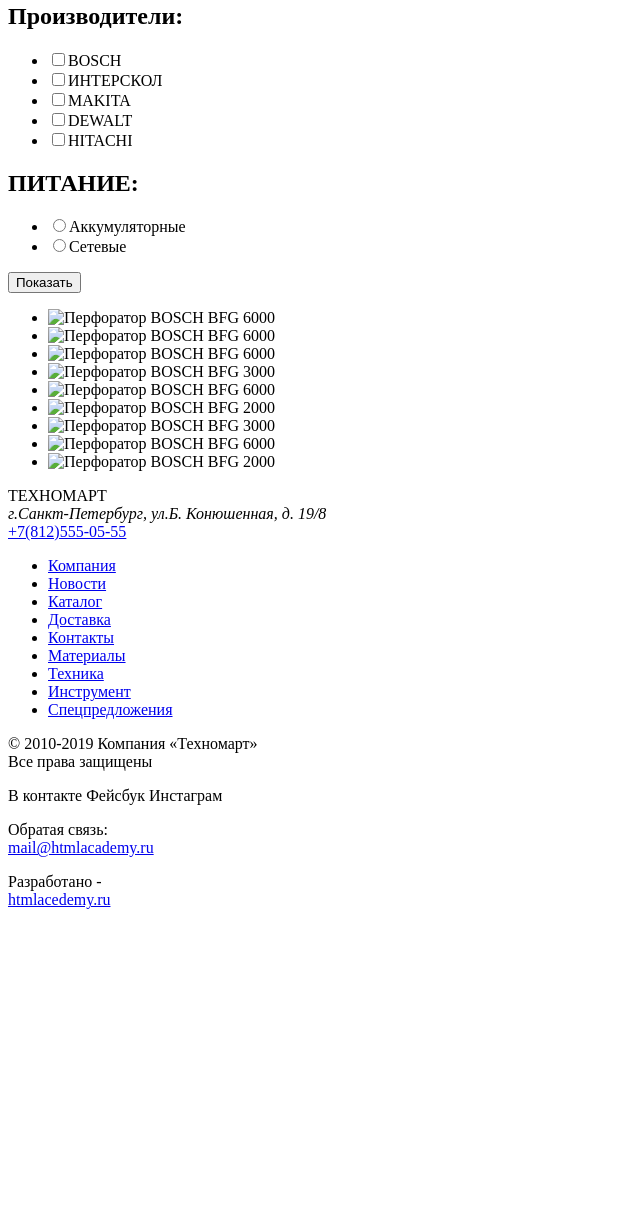
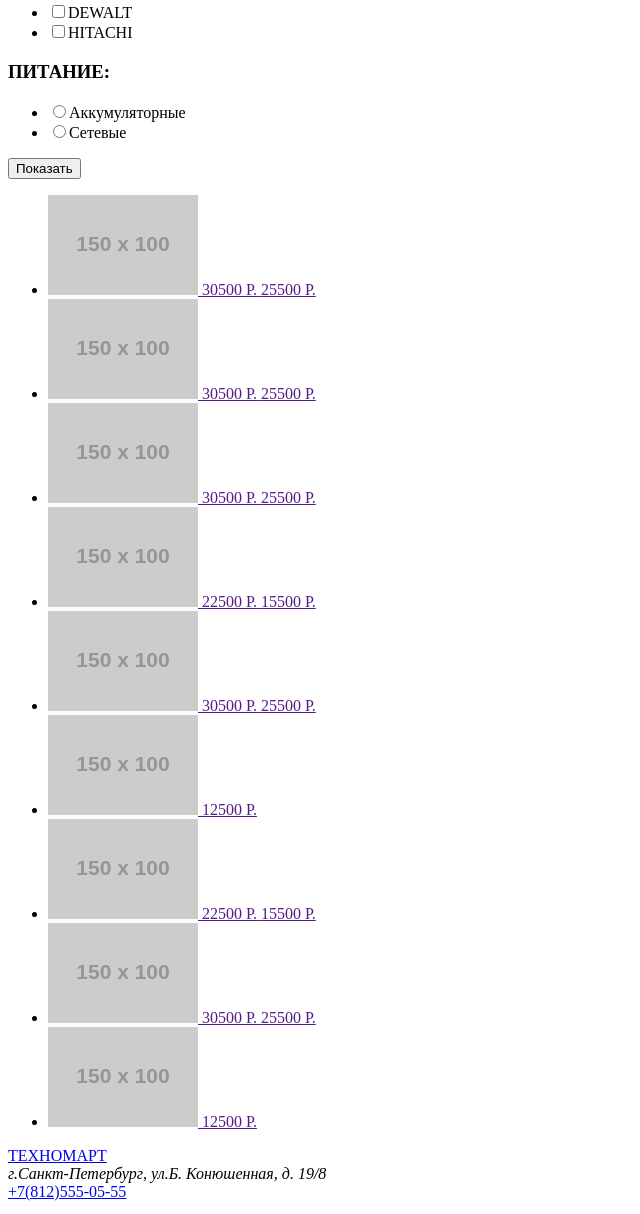
Before and after one commit to Legattto/1246367-technomart-28, a plain HTML site: page catalog.html in a window 1280 px wide. Shown: the part 594-1808 px from the top of the page, without its empty margins (0-640 px from the left). Before the commit the page ends 1519 px from the top, so only its background shows below. Drawn offline with Linux system fonts and the light colour scheme; placeholder pictures from the web are drawn by us.

Commit message:
Испаравления

```diff
--- a/catalog.html
+++ b/catalog.html
@@ -8,15 +8,13 @@
   <body>
     <header class="main-header">
       <div class="up-container">
-        <span>ТЕХНОМАРТ</span>
-        <ul>
-          <li>Поиск</li>
-          <li><a>Закладки</a></li>
-          <li><a>Корзина</a></li>
-          <li><a>Оформить заказ</a></li>
-        </ul>
+        <a href="index.html">ТЕХНОМАРТ</a>
+        <span>Поиск</span>
+        <a>Закладки</a>
+        <a>Корзина</a>
+        <a>Оформить заказ</a>
       </div>
-      <article>
+      <div>
         <h2>Контактная информация</h2>
         <p>
           Интернет магазин<br />
@@ -29,9 +27,10 @@
         <address>
           г.Санкт-Петербург, ул.Б. Конюшенная, д. 19/8
         </address>
-        <a>Войти</a>
-        <a>Регистрация</a>
-      </article>
+        <a>Равшан Джамшутович</a>
+        <a>Мои заказы</a>
+        <a>Личный кабинет</a>
+      </div>
       <nav class="main-navigate">
         <ul>
           <li><a>Главная</a></li>
@@ -50,41 +49,107 @@
         <li><a href="">Инструмент</a></li>
         <li><a href="">Перфораторы</a></li>
       </ul>
-      <h1>ПЕРФОРАТОРЫ</h1>
-      <section>
-        <h2>Производители:</h2>
+      <h2>ПЕРФОРАТОРЫ</h2>
+      <div>
+        <h3>Производители:</h3>
         <ul>
-          <li><input type="checkbox" name="" id="" />BOSCH</li>
-          <li><input type="checkbox" name="" id="" />ИНТЕРСКОЛ</li>
-          <li><input type="checkbox" name="" id="" />MAKITA</li>
-          <li><input type="checkbox" name="" id="" />DEWALT</li>
-          <li><input type="checkbox" name="" id="" />HITACHI</li>
+          <li>
+            <input type="checkbox" name="BOSCH">BOSCH
+          </li>
+          <li>
+            <input type="checkbox" name="ИНТЕРСКОЛ">ИНТЕРСКОЛ
+          </li>
+          <li>
+            <input type="checkbox" name="MAKITA">MAKITA
+          </li>
+          <li>
+            <input type="checkbox" name="DEWALT">DEWALT
+          </li>
+          <li>
+            <input type="checkbox" name="HITACHI">HITACHI
+          </li>
         </ul>
-      </section>
-      <section>
-        <h2>ПИТАНИЕ:</h2>
+      </div>
+      <div>
+        <h3>ПИТАНИЕ:</h3>
         <ul>
-          <li><input type="radio" name="" id="" />Аккумуляторные</li>
-          <li><input type="radio" name="" id="" />Сетевые</li>
+          <li>
+            <input type="radio" name="battrytipe" value="a">Аккумуляторные
+          </li>
+          <li>
+            <input type="radio" name="battrytipe" value="b">Сетевые
+          </li>
         </ul>
-      </section>
-      <input type="button" value="Показать" />
+      </div>
+      <button>Показать</button>
       <div>
         <ul>
-          <li><img src="" alt="Перфоратор BOSCH BFG 6000" /></li>
-          <li><img src="" alt="Перфоратор BOSCH BFG 6000" /></li>
-          <li><img src="" alt="Перфоратор BOSCH BFG 6000" /></li>
-          <li><img src="" alt="Перфоратор BOSCH BFG 3000" /></li>
-          <li><img src="" alt="Перфоратор BOSCH BFG 6000" /></li>
-          <li><img src="" alt="Перфоратор BOSCH BFG 2000" /></li>
-          <li><img src="" alt="Перфоратор BOSCH BFG 3000" /></li>
-          <li><img src="" alt="Перфоратор BOSCH BFG 6000" /></li>
-          <li><img src="" alt="Перфоратор BOSCH BFG 2000" /></li>
+          <li>
+            <a href="">
+              <img src="https://via.placeholder.com/150x100" alt="Перфоратор BOSCH BFG 6000">
+              <span>30500 Р.</span>
+              <span>25500 Р.</span>
+            </a>
+          </li>
+          <li>
+            <a href="">
+              <img src="https://via.placeholder.com/150x100" alt="Перфоратор BOSCH BFG 6000">
+              <span>30500 Р.</span>
+              <span>25500 Р.</span>
+            </a>
+          </li>
+          <li>
+            <a href="">
+              <img src="https://via.placeholder.com/150x100" alt="Перфоратор BOSCH BFG 6000">
+              <span>30500 Р.</span>
+              <span>25500 Р.</span>
+            </a>
+          </li>
+          <li>
+            <a href="">
+              <img src="https://via.placeholder.com/150x100" alt="Перфоратор BOSCH BFG 3000">
+              <span>22500 Р.</span>
+              <span>15500 Р.</span>
+            </a>
+          </li>
+          <li>
+            <a href="">
+              <img src="https://via.placeholder.com/150x100" alt="Перфоратор BOSCH BFG 6000">
+              <span>30500 Р.</span>
+              <span>25500 Р.</span>
+            </a>
+          </li>
+          <li>
+            <a href="">
+              <img src="https://via.placeholder.com/150x100" alt="Перфоратор BOSCH BFG 2000">
+              <span>12500 Р.</span>
+            </a>
+          </li>
+          <li>
+            <a href="">
+              <img src="https://via.placeholder.com/150x100" alt="Перфоратор BOSCH BFG 3000">
+              <span>22500 Р.</span>
+              <span>15500 Р.</span>
+            </a>
+          </li>
+          <li>
+            <a href="">
+              <img src="https://via.placeholder.com/150x100" alt="Перфоратор BOSCH BFG 6000">
+              <span>30500 Р.</span>
+              <span>25500 Р.</span>
+            </a>
+          </li>
+          <li>
+            <a href="">
+              <img src="https://via.placeholder.com/150x100" alt="Перфоратор BOSCH BFG 2000">
+              <span>12500 Р.</span>
+            </a>
+          </li>
         </ul>
       </div>
     </main>
     <footer class="main-footer">
-      <span>ТЕХНОМАРТ</span>
+      <a href="index.html">ТЕХНОМАРТ</a>
       <address>
         г.Санкт-Петербург, ул.Б. Конюшенная, д. 19/8
       </address>
@@ -106,11 +171,11 @@
           Все права защищены
         </p>
       </div>
-      <div class="socialweb-container">
-        <a>В контакте</a>
-        <a>Фейсбук</a>
-        <a>Инстаграм</a>
-      </div>
+      <ul>
+        <li><a>В контакте</a></li>
+        <li><a>Фейсбук</a></li>
+        <li><a>Инстаграм</a></li>
+      </ul>
       <p>
         Oбратая связь:<br />
         <a href="mail@htmlacademy.ru">mail@htmlacademy.ru</a>
```
Also changed, not shown: index.html (+37 -37 lines).
